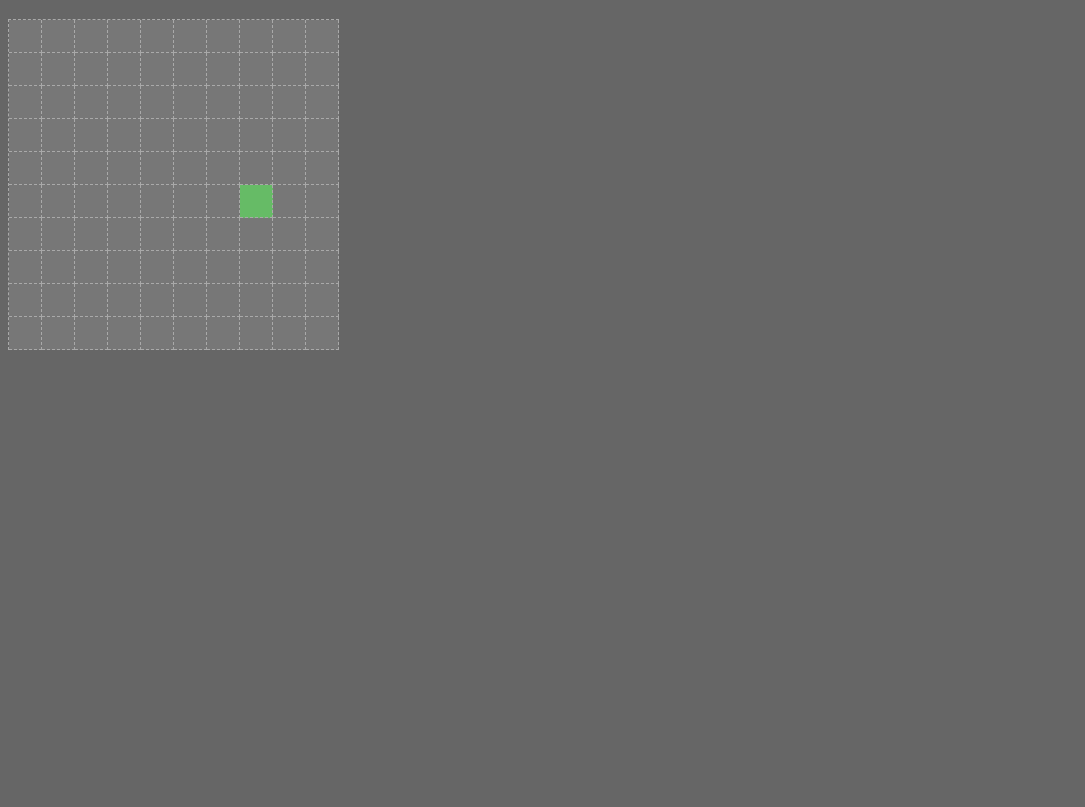
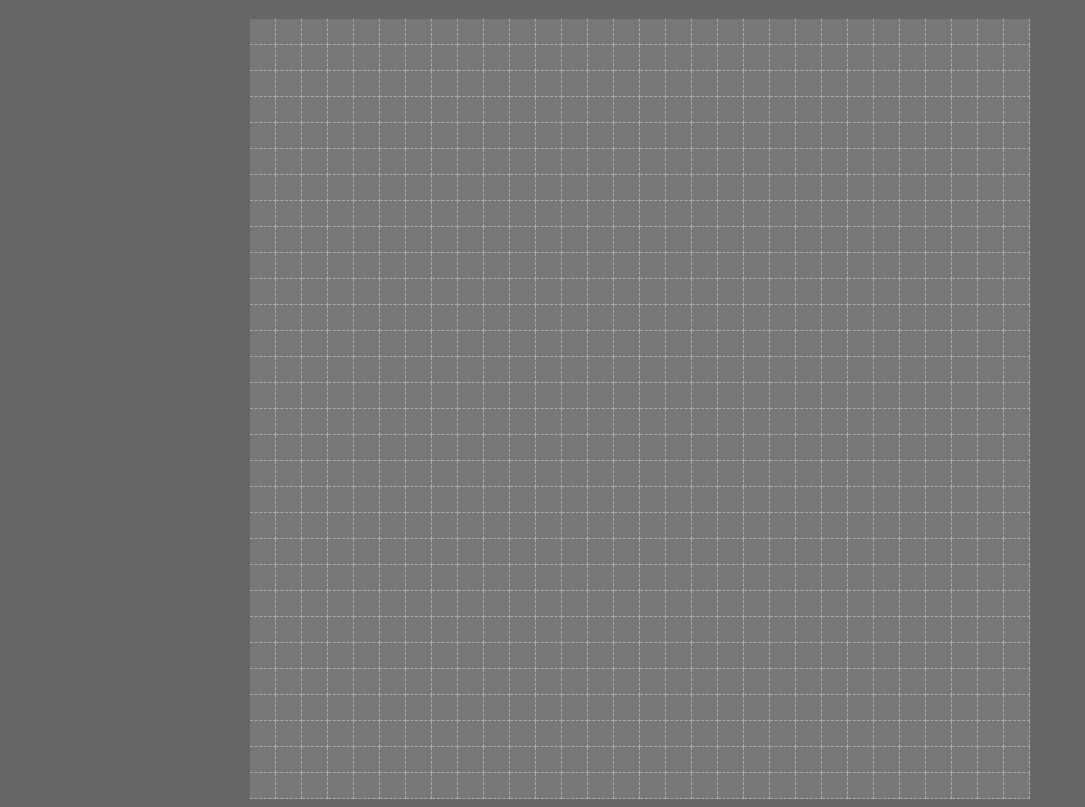
Before and after one commit to mikljohsn/Snake, a plain HTML site: page index.html in a window 1280 px wide. Shown: the part 61-868 px from the top of the page, without its empty margins (0-1085 px from the left). Before the commit the page ends 800 px from the top, so only its background shows below. Drawn offline with Linux system fonts and the light colour scheme.

Commit message:
few fixes

```diff
--- a/index.html
+++ b/index.html
@@ -9,107 +9,7 @@
 <body>
   <h1>Snake</h1>
 
-  <div id="grid">
-    <div class="cell"></div>
-    <div class="cell"></div>
-    <div class="cell"></div>
-    <div class="cell"></div>
-    <div class="cell"></div>
-    <div class="cell"></div>
-    <div class="cell"></div>
-    <div class="cell"></div>
-    <div class="cell"></div>
-    <div class="cell"></div>
-    <div class="cell"></div>
-    <div class="cell"></div>
-    <div class="cell"></div>
-    <div class="cell"></div>
-    <div class="cell"></div>
-    <div class="cell"></div>
-    <div class="cell"></div>
-    <div class="cell"></div>
-    <div class="cell"></div>
-    <div class="cell"></div>
-    <div class="cell"></div>
-    <div class="cell"></div>
-    <div class="cell"></div>
-    <div class="cell"></div>
-    <div class="cell"></div>
-    <div class="cell"></div>
-    <div class="cell"></div>
-    <div class="cell"></div>
-    <div class="cell"></div>
-    <div class="cell"></div>
-    <div class="cell"></div>
-    <div class="cell"></div>
-    <div class="cell"></div>
-    <div class="cell"></div>
-    <div class="cell"></div>
-    <div class="cell"></div>
-    <div class="cell"></div>
-    <div class="cell"></div>
-    <div class="cell"></div>
-    <div class="cell"></div>
-    <div class="cell"></div>
-    <div class="cell"></div>
-    <div class="cell"></div>
-    <div class="cell"></div>
-    <div class="cell"></div>
-    <div class="cell"></div>
-    <div class="cell"></div>
-    <div class="cell"></div>
-    <div class="cell"></div>
-    <div class="cell"></div>
-    <div class="cell"></div>
-    <div class="cell"></div>
-    <div class="cell"></div>
-    <div class="cell"></div>
-    <div class="cell"></div>
-    <div class="cell"></div>
-    <div class="cell"></div>
-    <div class="cell"></div>
-    <div class="cell"></div>
-    <div class="cell"></div>
-    <div class="cell"></div>
-    <div class="cell"></div>
-    <div class="cell"></div>
-    <div class="cell"></div>
-    <div class="cell"></div>
-    <div class="cell"></div>
-    <div class="cell"></div>
-    <div class="cell"></div>
-    <div class="cell"></div>
-    <div class="cell"></div>
-    <div class="cell"></div>
-    <div class="cell"></div>
-    <div class="cell"></div>
-    <div class="cell"></div>
-    <div class="cell"></div>
-    <div class="cell"></div>
-    <div class="cell"></div>
-    <div class="cell"></div>
-    <div class="cell"></div>
-    <div class="cell"></div>
-    <div class="cell"></div>
-    <div class="cell"></div>
-    <div class="cell"></div>
-    <div class="cell"></div>
-    <div class="cell"></div>
-    <div class="cell"></div>
-    <div class="cell"></div>
-    <div class="cell"></div>
-    <div class="cell"></div>
-    <div class="cell"></div>
-    <div class="cell"></div>
-    <div class="cell"></div>
-    <div class="cell"></div>
-    <div class="cell"></div>
-    <div class="cell"></div>
-    <div class="cell"></div>
-    <div class="cell"></div>
-    <div class="cell"></div>
-    <div class="cell"></div>
-    <div class="cell"></div>
+  <div id="board">
   </div>
 
   <script src="script.js"></script>
--- a/script.js
+++ b/script.js
@@ -9,6 +9,9 @@ function start() {
 
   document.addEventListener("keydown", keyDown);
   document.addEventListener("keyup", keyUp);
+  createView();
+  createModel();
+
 
   // start ticking
   tick();
@@ -168,18 +171,20 @@ function tick() {
 }
 
 // ******** MODEL ********
-const model = [
-  [0, 0, 0, 0, 0, 0, 0, 0, 0, 0],
-  [0, 0, 0, 0, 0, 0, 0, 0, 0, 0],
-  [0, 0, 0, 0, 0, 0, 0, 0, 0, 0],
-  [0, 0, 0, 0, 0, 0, 0, 0, 0, 0],
-  [0, 0, 0, 0, 0, 0, 0, 0, 0, 0],
-  [0, 0, 0, 0, 0, 0, 0, 0, 0, 0],
-  [0, 0, 0, 0, 0, 0, 0, 0, 0, 0],
-  [0, 0, 0, 0, 0, 0, 0, 0, 0, 0],
-  [0, 0, 0, 0, 0, 0, 0, 0, 0, 0],
-  [0, 0, 0, 0, 0, 0, 0, 0, 0, 0],
-];
+const model = [];
+
+const GRID_HEIGHT = 30;
+const GRID_WIDTH = 30;
+
+function createModel() {
+  for (let row = 0; row < GRID_HEIGHT; row++) {
+    const newRow = [];
+    for (let col = 0; col < GRID_WIDTH; col++) {
+      newRow[col] = 0;
+    }
+    model[row] = newRow;
+  }
+}
 
 let direction;
 
@@ -219,9 +224,9 @@ function readFromCell(row, col) {
 
 function displayBoard() {
   const cells = document.querySelectorAll("#grid .cell");
-  for (let row = 0; row < 10; row++) {
-    for (let col = 0; col < 10; col++) {
-      const index = row * 10 + col;
+  for (let row = 0; row < GRID_HEIGHT; row++) {
+    for (let col = 0; col < GRID_WIDTH; col++) {
+      const index = row * GRID_WIDTH + col;
 
       switch (readFromCell(row, col)) {
         case 0:
@@ -237,3 +242,19 @@ function displayBoard() {
     }
   }
 }
+
+function createView() {
+  const board = document.querySelector("#board");
+
+  board.style.setProperty("--GRID_WIDTH", GRID_WIDTH);
+
+  for (let row = 0; row < GRID_HEIGHT; row++) {
+    for (let col = 0; col < GRID_WIDTH; col++) {
+      const cell = document.createElement("div");
+      cell.classList.add("cell");
+      cell.dataset.row = row;
+      cell.dataset.col = col;
+      board.appendChild(cell);
+    }
+  }
+}
--- a/style.css
+++ b/style.css
@@ -4,16 +4,15 @@ body {
     font-family: Arial, Helvetica, sans-serif;
   }
 
-  #grid {
+  #board {
     display: grid;
-    grid-template-columns: repeat(10, max-content);
-    border-left: 1px dashed darkgray;
-    border-top: 1px dashed darkgray;
-    width: fit-content
+    grid-template-columns: repeat(var(--GRID_WIDTH), max-content);
+    justify-content: center;
+    align-items: center;
   }
 
   .cell {
-    width: 32px;
+    width: 25px;
     aspect-ratio: 1 / 1;
     background-color: #777;
     border-right: 1px dashed darkgray;
```
